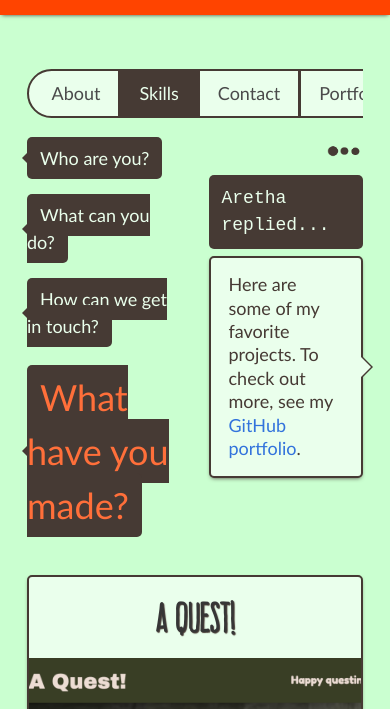
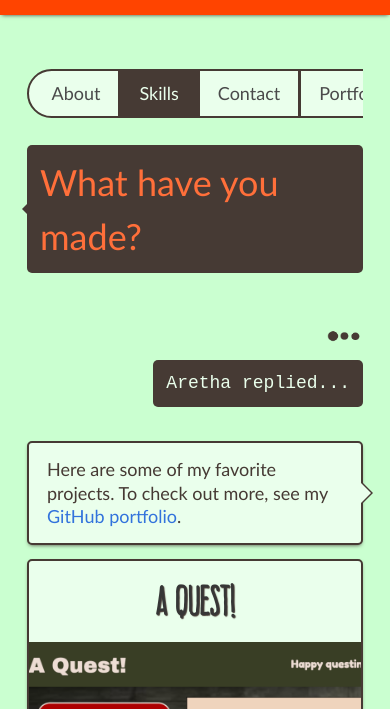
Before and after one commit to arethashwalls/portfolio, a plain HTML site: page portfolio.html in a window 390 px wide. Shown: the part 135-844 px from the top of the page. Drawn offline with Linux system fonts and the light colour scheme.

Commit message:
Moving responsive styles to other pages

```diff
--- a/portfolio.html
+++ b/portfolio.html
@@ -48,8 +48,11 @@
                 </nav>
             </div>
             <div class="columns">
-                <div class="column is-5">
-                    <nav class="questions">
+                <div class="column is-4-desktop is-6-tablet is-12-mobile">
+                    <div class="mobile-question is-hidden-tablet">
+                        <p>What have you made?</p>
+                    </div>
+                    <nav class="questions is-hidden-mobile">
                         <ul>
                             <li><a href="index.html">Who are you?</a></li>
                             <li><a href="skills.html">What can you do?</a></li>
@@ -58,7 +61,7 @@
                         </ul>
                     </nav>
                 </div>
-                <section class="column is-7">
+                <section class="column is-8-desktop is-6-tablet is-12-mobile">
                     <img src="assets/images/elipsis.gif" class="elipsis" />
                     <p class="is-pulled-right reply">Aretha replied...</p>
                     <br />
```
Also changed, not shown: contact.html (+3 -0 lines), index.html (+3 -0 lines).
